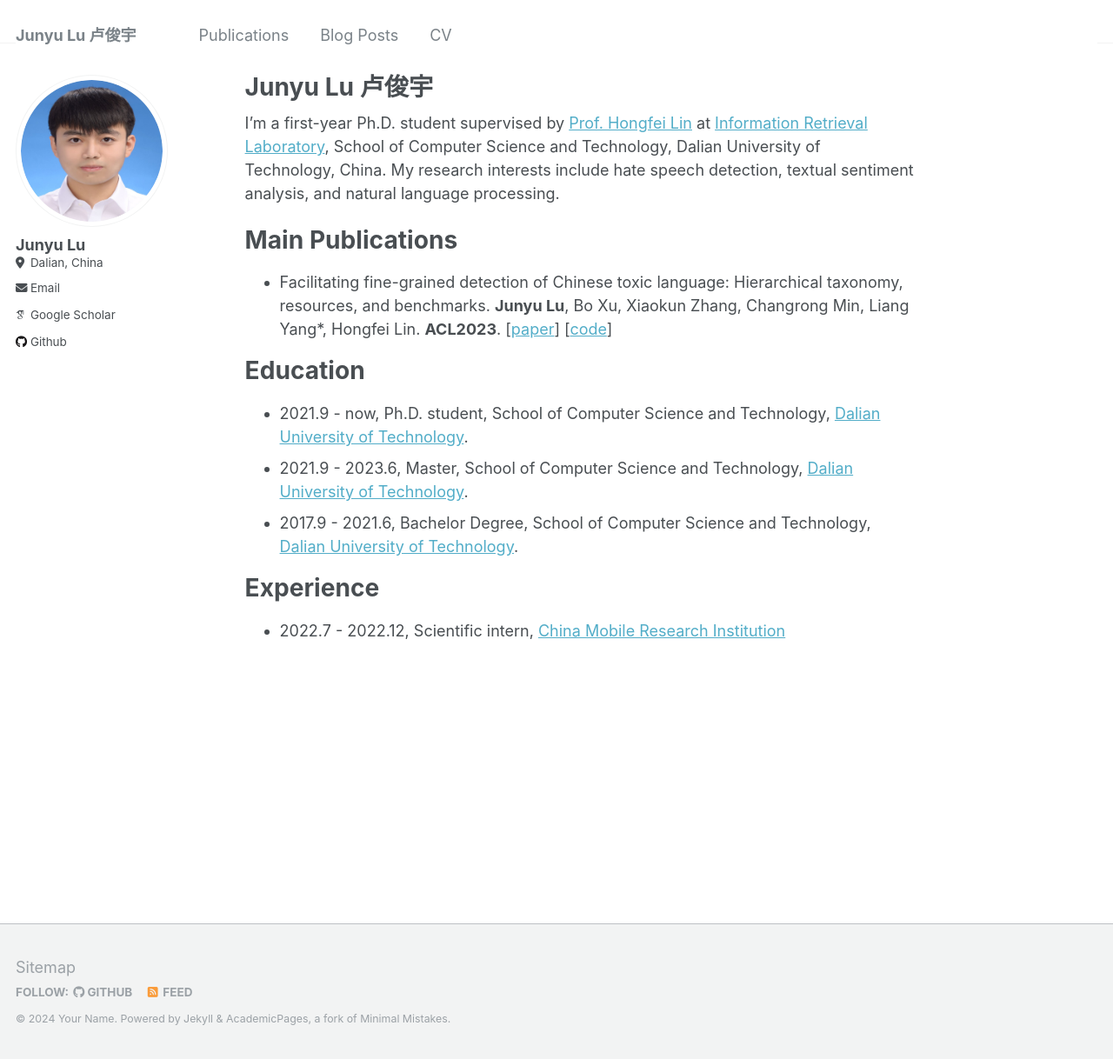
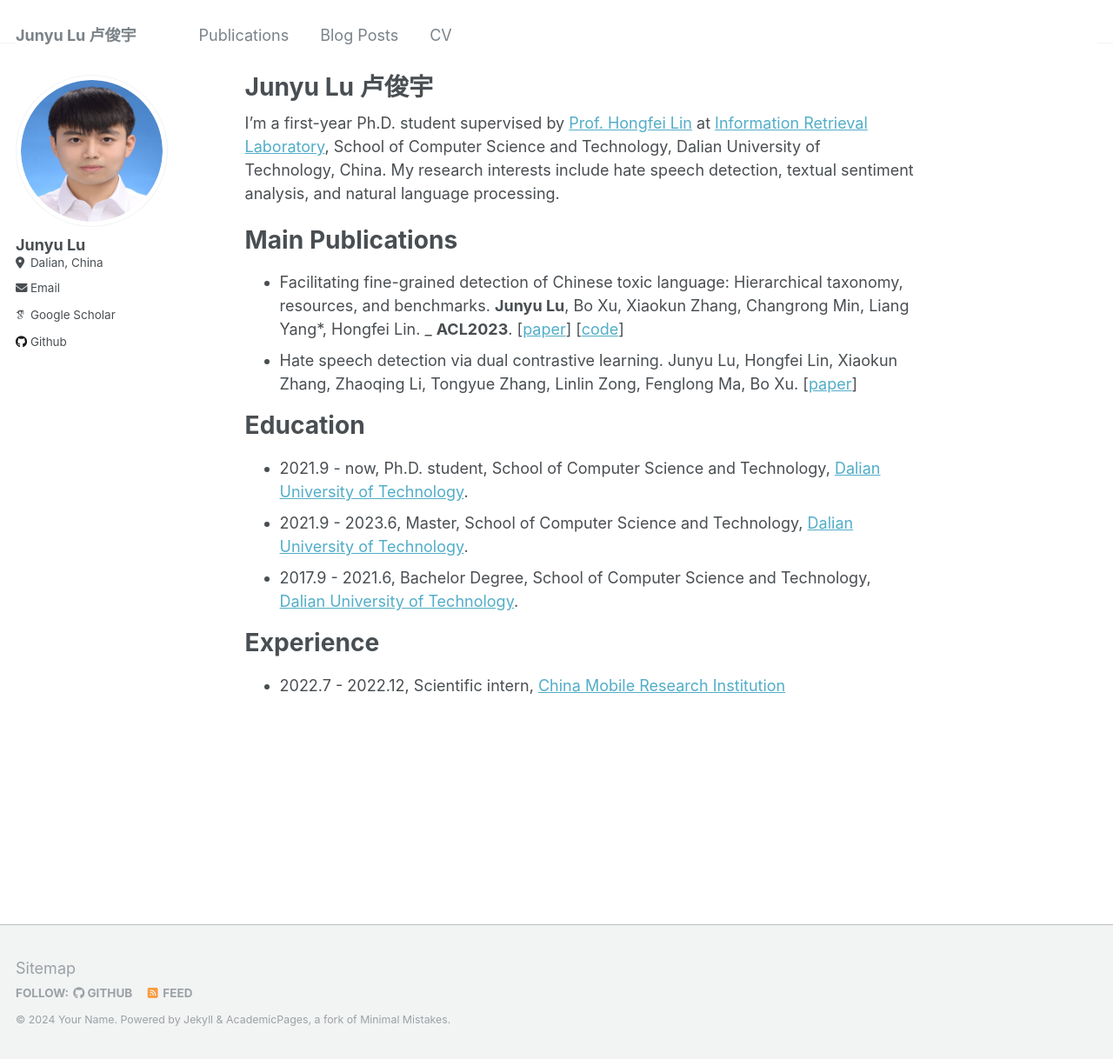
Before and after one commit to DUT-lujunyu/new_lujunyu.github.io, a Jekyll site: the page built from _pages/about.md, in a window 1280 px wide and 1218 px high. Shown: the whole window at 87% size. Built offline with Jekyll 4.4.1, drawn with Linux system fonts in a browser that asks for light colours; some web fonts are replaced.

Commit message:
Update about.md

```diff
--- a/_pages/about.md
+++ b/_pages/about.md
@@ -11,7 +11,12 @@ I'm a first-year Ph.D. student supervised by [Prof. Hongfei Lin](https://scholar
 
 Main Publications
 ======
-- Facilitating fine-grained detection of Chinese toxic language: Hierarchical taxonomy, resources, and benchmarks. **Junyu Lu**, Bo Xu, Xiaokun Zhang, Changrong Min, Liang Yang*, Hongfei Lin. **ACL2023**. [[paper](https://aclanthology.org/2023.acl-long.898.pdf)] [[code](https://github.com/DUT-lujunyu/ToxiCN)]
+- Facilitating fine-grained detection of Chinese toxic language: Hierarchical taxonomy, resources, and benchmarks.
+  **Junyu Lu**, Bo Xu, Xiaokun Zhang, Changrong Min, Liang Yang*, Hongfei Lin. _
+  **ACL2023**. [[paper](https://aclanthology.org/2023.acl-long.898.pdf)] [[code](https://github.com/DUT-lujunyu/ToxiCN)]
+- Hate speech detection via dual contrastive learning.
+  Junyu Lu, Hongfei Lin, Xiaokun Zhang, Zhaoqing Li, Tongyue Zhang, Linlin Zong, Fenglong Ma, Bo Xu.
+  [[paper](https://aclanthology.org/2023.acl-long.898.pdf)]
 
 
 Education
```
